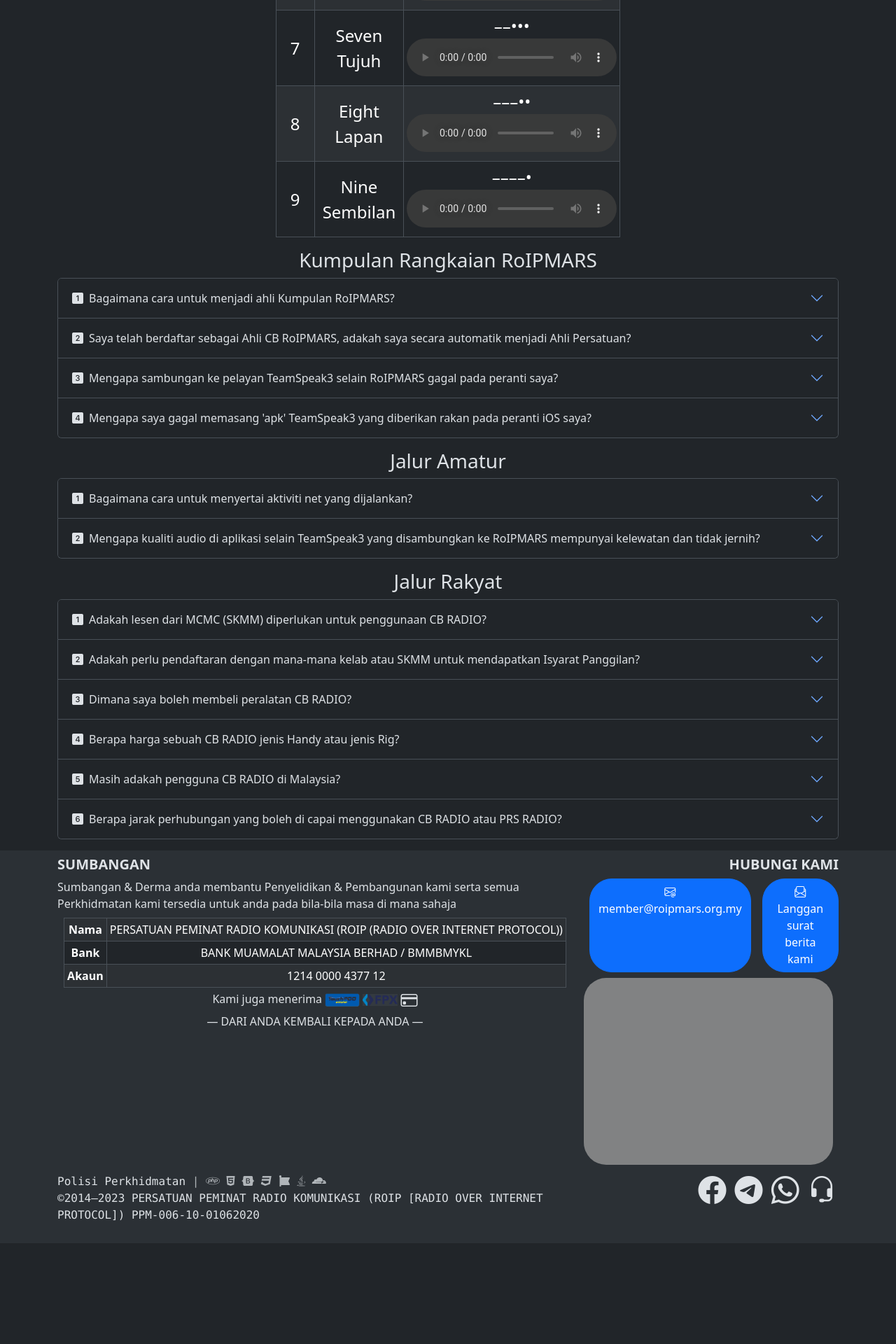
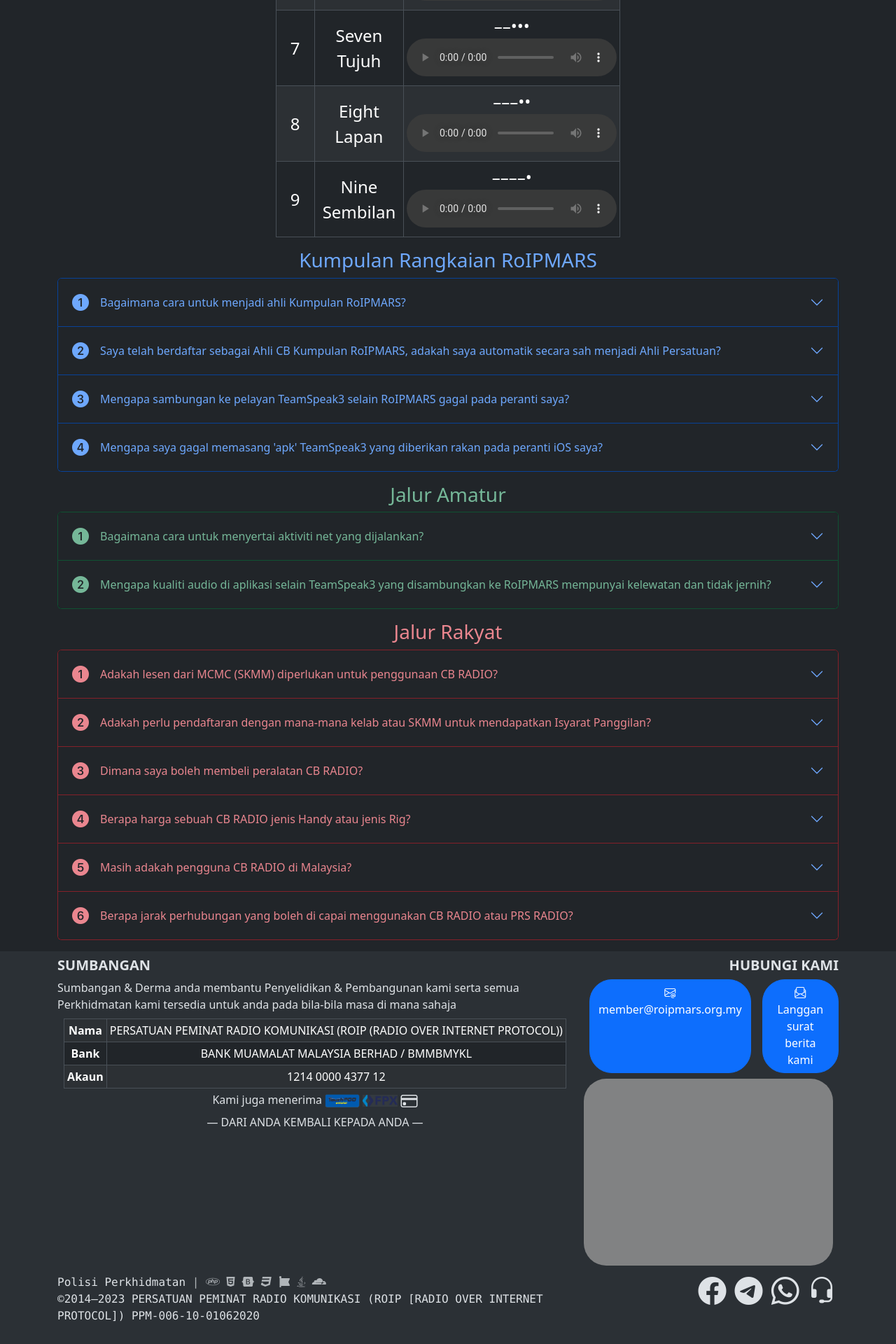
Before and after one commit to RobbiNespu/www.roipmars.org.my, a PHP site: page /faq in a window 1280 px wide. Shown: the part 3695-5615 px from the top of the page at 70% size. Before the commit the page ends 5439 px from the top, so only its background shows below. Run offline with PHP 8.4, Linux system fonts and the light colour scheme; some libraries are stand-ins or nearby versions; some web fonts are replaced; grey boxes are pictures that could not be loaded.

Commit message:
decorate

```diff
--- a/faq.php
+++ b/faq.php
@@ -147,21 +147,21 @@
     </div>
     <div class='row'>
       <div class='col-12 mb-3'>
-        <h3 class='text-capitalize text-center'>Kumpulan Rangkaian RoIPMARS</h3>
+        <h3 class='text-capitalize text-center text-primary-emphasis'>Kumpulan Rangkaian RoIPMARS</h3>
         <div class='accordion' id='accordionROIPMARSFAQ' aria-multiselectable='true'>
-          <div class='accordion-item'>
+          <div class='accordion-item border-primary-subtle bg-primary-subtle'>
             <div class='accordion-header' id='headingROIPMARS1'>
-              <button type='button' class='accordion-button collapsed' data-bs-toggle='collapse' href='#collapseROIPMARS1' aria-expanded='false' aria-controls='collapseROIPMARS1'><i class='bi-1-square-fill pe-2'></i>Bagaimana cara untuk menjadi ahli Kumpulan RoIPMARS?</button>
+              <button type='button' class='accordion-button collapsed text-primary-emphasis' data-bs-toggle='collapse' href='#collapseROIPMARS1' aria-expanded='false' aria-controls='collapseROIPMARS1'><i class='bi-1-circle-fill text-primary-emphasis fs-4 pe-3'></i>Bagaimana cara untuk menjadi ahli Kumpulan RoIPMARS?</button>
             </div>
             <div id='collapseROIPMARS1' class='accordion-collapse collapse' aria-labelledby='headingROIPMARS1' data-bs-parent='#accordionROIPMARSFAQ'>
               <div class='accordion-body'>
-                <p>Anda boleh layari laman <a href='member'>Ahli</a> dan dapatkan borang keahlian disana. Terdapat 3 kaedah pengisian borang iaitu melalui Google Form, Adobe Sign, dan fail PDF. Anda dikehendaki mengisi lengkap salah satu borang tersebut dan dikembalikan semula kepada Setiausaha bersama dengan bukti yuran pendaftaran serta dokumen tambahan yang dinyatakan pada borang tersebut.</p>
+                <p>Anda boleh layari laman <a class='text-muted' href='member'>Ahli</a> dan dapatkan borang keahlian disana. Terdapat 3 kaedah pengisian borang iaitu melalui Google Form, Adobe Sign, dan fail PDF. Anda dikehendaki mengisi lengkap salah satu borang tersebut dan dikembalikan semula kepada Setiausaha Agung Persatuan Peminat Radio Komunikasi (ROIP) bersama dengan bukti yuran pendaftaran, salinan pengenalan diri, dan sekeping gambar berukuran pasport.</p>
               </div>
             </div>
           </div>
-          <div class='accordion-item'>
+          <div class='accordion-item border-primary-subtle bg-primary-subtle'>
             <div class='accordion-header' id='headingROIPMARS2'>
-              <button type='button' class='accordion-button collapsed' data-bs-toggle='collapse' href='#collapseROIPMARS2' aria-expanded='false' aria-controls='collapseROIPMARS2'><i class='bi-2-square-fill pe-2'></i>Saya telah berdaftar sebagai Ahli CB RoIPMARS, adakah saya secara automatik menjadi Ahli Persatuan?</button>
+              <button type='button' class='accordion-button collapsed text-primary-emphasis' data-bs-toggle='collapse' href='#collapseROIPMARS2' aria-expanded='false' aria-controls='collapseROIPMARS2'><i class='bi-2-circle-fill text-primary-emphasis fs-4 pe-3'></i>Saya telah berdaftar sebagai Ahli CB Kumpulan RoIPMARS, adakah saya automatik secara sah menjadi Ahli Persatuan?</button>
             </div>
             <div id='collapseROIPMARS2' class='accordion-collapse collapse' aria-labelledby='headingROIPMARS2' data-bs-parent='#accordionROIPMARSFAQ'>
               <div class='accordion-body'>
@@ -181,7 +181,7 @@
                       <td>91DA</td>
                       <td>153DA</td>
                     </tr>
-                    <tr class='text-decoration-line-through text-body-tertiary'>
+                    <tr class='text-decoration-line-through text-body-tertiary opacity-50'>
                       <td>113KL</td>
                       <td>113PT</td>
                       <td>58SB</td>
@@ -193,9 +193,9 @@
               </div>
             </div>
           </div>
-          <div class='accordion-item'>
+          <div class='accordion-item border-primary-subtle bg-primary-subtle'>
             <div class='accordion-header' id='headingROIPMARS3'>
-              <button type='button' class='accordion-button collapsed' data-bs-toggle='collapse' href='#collapseROIPMARS3' aria-expanded='false' aria-controls='collapseROIPMARS3'><i class='bi-3-square-fill pe-2'></i>Mengapa sambungan ke pelayan TeamSpeak3 selain RoIPMARS gagal pada peranti saya?</button>
+              <button type='button' class='accordion-button collapsed text-primary-emphasis' data-bs-toggle='collapse' href='#collapseROIPMARS3' aria-expanded='false' aria-controls='collapseROIPMARS3'><i class='bi-3-circle-fill text-primary-emphasis fs-4 pe-3'></i>Mengapa sambungan ke pelayan TeamSpeak3 selain RoIPMARS gagal pada peranti saya?</button>
             </div>
             <div id='collapseROIPMARS3' class='accordion-collapse collapse' aria-labelledby='headingROIPMARS3' data-bs-parent='#accordionROIPMARSFAQ'>
               <div class='accordion-body'>
@@ -215,9 +215,9 @@
               </div>
             </div>
           </div>
-          <div class='accordion-item'>
+          <div class='accordion-item border-primary-subtle bg-primary-subtle'>
             <div class='accordion-header' id='headingROIPMARS4'>
-              <button type='button' class='accordion-button collapsed' data-bs-toggle='collapse' href='#collapseROIPMARS4' aria-expanded='false' aria-controls='collapseROIPMARS4'><i class='bi-4-square-fill pe-2'></i>Mengapa saya gagal memasang 'apk' TeamSpeak3 yang diberikan rakan pada peranti iOS saya?</button>
+              <button type='button' class='accordion-button collapsed text-primary-emphasis' data-bs-toggle='collapse' href='#collapseROIPMARS4' aria-expanded='false' aria-controls='collapseROIPMARS4'><i class='bi-4-circle-fill text-primary-emphasis fs-4 pe-3'></i>Mengapa saya gagal memasang 'apk' TeamSpeak3 yang diberikan rakan pada peranti iOS saya?</button>
             </div>
             <div id='collapseROIPMARS4' class='accordion-collapse collapse' aria-labelledby='headingROIPMARS4' data-bs-parent='#accordionROIPMARSFAQ'>
               <div class='accordion-body'>
@@ -230,21 +230,21 @@
         </div>
       </div>
       <div class='col-12 mb-3'>
-        <h3 class='text-capitalize text-center'>Jalur Amatur</h3>
+        <h3 class='text-capitalize text-center text-success-emphasis'>Jalur Amatur</h3>
         <div class='accordion' id='accordionHAMFAQ' aria-multiselectable='true'>
-          <div class='accordion-item'>
+          <div class='accordion-item border-success-subtle bg-success-subtle'>
             <div class='accordion-header' id='headingHAM1'>
-              <button type='button' class='accordion-button collapsed' data-bs-toggle='collapse' href='#collapseHAM1' aria-expanded='false' aria-controls='collapseHAM1'><i class='bi-1-square-fill pe-2'></i>Bagaimana cara untuk menyertai aktiviti net yang dijalankan?</button>
+              <button type='button' class='accordion-button collapsed text-success-emphasis' data-bs-toggle='collapse' href='#collapseHAM1' aria-expanded='false' aria-controls='collapseHAM1'><i class='bi-1-circle-fill text-success-emphasis fs-4 pe-3'></i>Bagaimana cara untuk menyertai aktiviti net yang dijalankan?</button>
             </div>
             <div id='collapseHAM1' class='accordion-collapse collapse' aria-labelledby='headingHAM1' data-bs-parent='#accordionHAMFAQ'>
               <div class='accordion-body'>
-                <p>Anda boleh dapatkan maklumat pemasangan aplikasi di <a href='howto'>Tutorial</a> dan sertai aktiviti dalam talian kami disana.</p>
+                <p>Anda boleh dapatkan maklumat pemasangan aplikasi di <a class='text-muted' href='howto'>Tutorial</a> dan sertai aktiviti dalam talian kami disana.</p>
               </div>
             </div>
           </div>
-          <div class='accordion-item'>
+          <div class='accordion-item border-success-subtle bg-success-subtle'>
             <div class='accordion-header' id='headingHAM2'>
-              <button type='button' class='accordion-button collapsed' data-bs-toggle='collapse' href='#collapseHAM2' aria-expanded='false' aria-controls='collapseHAM2'><i class='bi-2-square-fill pe-2'></i>Mengapa kualiti audio di aplikasi selain TeamSpeak3 yang disambungkan ke RoIPMARS mempunyai kelewatan dan tidak jernih?</button>
+              <button type='button' class='accordion-button collapsed text-success-emphasis' data-bs-toggle='collapse' href='#collapseHAM2' aria-expanded='false' aria-controls='collapseHAM2'><i class='bi-2-circle-fill text-success-emphasis fs-4 pe-3'></i>Mengapa kualiti audio di aplikasi selain TeamSpeak3 yang disambungkan ke RoIPMARS mempunyai kelewatan dan tidak jernih?</button>
             </div>
             <div id='collapseHAM2' class='accordion-collapse collapse' aria-labelledby='headingHAM2' data-bs-parent='#accordionHAMFAQ'>
               <div class='accordion-body'>
@@ -261,11 +261,11 @@
         </div>
       </div>
       <div class='col-12 mb-3'>
-        <h3 class='text-capitalize text-center'>Jalur Rakyat</h3>
+        <h3 class='text-capitalize text-center text-danger-emphasis'>Jalur Rakyat</h3>
         <div class='accordion' id='accordionCBFAQ' aria-multiselectable='true'>
-          <div class='accordion-item'>
+          <div class='accordion-item border-danger-subtle bg-danger-subtle'>
             <div class='accordion-header' id='headingCB1'>
-              <button type='button' class='accordion-button collapsed' data-bs-toggle='collapse' href='#collapseCB1' aria-expanded='false' aria-controls='collapseCB1'><i class='bi-1-square-fill pe-2'></i>Adakah lesen dari MCMC (SKMM) diperlukan untuk penggunaan CB RADIO?</button>
+              <button type='button' class='accordion-button collapsed text-danger-emphasis' data-bs-toggle='collapse' href='#collapseCB1' aria-expanded='false' aria-controls='collapseCB1'><i class='bi-1-circle-fill text-danger-emphasis fs-4 pe-3'></i>Adakah lesen dari MCMC (SKMM) diperlukan untuk penggunaan CB RADIO?</button>
             </div>
             <div id='collapseCB1' class='accordion-collapse collapse' aria-labelledby='headingCB1' data-bs-parent='#accordionCBFAQ'>
               <div class='accordion-body'>
@@ -275,8 +275,8 @@
                 <ol type='i'>
                   <li>26.965 MHz to 27.405 MHz</li>
                   <li>446.00625 MHz to 446.196875 MHz</li>
-                  <li class='text-decoration-line-through'>>477.0125 MHz to 477.4875 MHz</li>
-                  <li class='text-decoration-line-through'>>477.5250 MHz to 477.9875 MHz</li>
+                  <li class='text-decoration-line-through opacity-25'>>477.0125 MHz to 477.4875 MHz</li>
+                  <li class='text-decoration-line-through opacity-25'>>477.5250 MHz to 477.9875 MHz</li>
                 </ol>
                 <p class='h5'>Tugasan kelas</p>
                 <p>Tugasan kelas ini memberikan hak kepada mana-mana orang untuk mengendalikan peranti PRS tertakluk kepada:</p>
@@ -287,9 +287,9 @@
               </div>
             </div>
           </div>
-          <div class='accordion-item'>
+          <div class='accordion-item border-danger-subtle bg-danger-subtle'>
             <div class='accordion-header' id='headingCB2'>
-              <button type='button' class='accordion-button collapsed' data-bs-toggle='collapse' href='#collapseCB2' aria-expanded='false' aria-controls='collapseCB2'><i class='bi-2-square-fill pe-2'></i>Adakah perlu pendaftaran dengan mana-mana kelab atau SKMM untuk mendapatkan Isyarat Panggilan?</button>
+              <button type='button' class='accordion-button collapsed text-danger-emphasis' data-bs-toggle='collapse' href='#collapseCB2' aria-expanded='false' aria-controls='collapseCB2'><i class='bi-2-circle-fill text-danger-emphasis fs-4 pe-3'></i>Adakah perlu pendaftaran dengan mana-mana kelab atau SKMM untuk mendapatkan Isyarat Panggilan?</button>
             </div>
             <div id='collapseCB2' class='accordion-collapse collapse' aria-labelledby='headingCB2' data-bs-parent='#accordionCBFAQ'>
               <div class='accordion-body'>
@@ -301,9 +301,9 @@
               </div>
             </div>
           </div>
-          <div class='accordion-item'>
+          <div class='accordion-item border-danger-subtle bg-danger-subtle'>
             <div class='accordion-header' id='headingCB3'>
-              <button type='button' class='accordion-button collapsed' data-bs-toggle='collapse' href='#collapseCB3' aria-expanded='false' aria-controls='collapseCB3'><i class='bi-3-square-fill pe-2'></i>Dimana saya boleh membeli peralatan CB RADIO?</button>
+              <button type='button' class='accordion-button collapsed text-danger-emphasis' data-bs-toggle='collapse' href='#collapseCB3' aria-expanded='false' aria-controls='collapseCB3'><i class='bi-3-circle-fill text-danger-emphasis fs-4 pe-3'></i>Dimana saya boleh membeli peralatan CB RADIO?</button>
             </div>
             <div id='collapseCB3' class='accordion-collapse collapse' aria-labelledby='headingCB3' data-bs-parent='#accordionCBFAQ'>
               <div class='accordion-body'>
@@ -311,9 +311,9 @@
               </div>
             </div>
           </div>
-          <div class='accordion-item'>
+          <div class='accordion-item border-danger-subtle bg-danger-subtle'>
             <div class='accordion-header' id='headingCB4'>
-              <button type='button' class='accordion-button collapsed' data-bs-toggle='collapse' href='#collapseCB4' aria-expanded='false' aria-controls='collapseCB4'><i class='bi-4-square-fill pe-2'></i>Berapa harga sebuah CB RADIO jenis Handy atau jenis Rig?</a>
+              <button type='button' class='accordion-button collapsed text-danger-emphasis' data-bs-toggle='collapse' href='#collapseCB4' aria-expanded='false' aria-controls='collapseCB4'><i class='bi-4-circle-fill text-danger-emphasis fs-4 pe-3'></i>Berapa harga sebuah CB RADIO jenis Handy atau jenis Rig?</a>
             </div>
             <div id='collapseCB4' class='accordion-collapse collapse' aria-labelledby='headingCB4' data-bs-parent='#accordionCBFAQ'>
               <div class='accordion-body'>
@@ -321,9 +321,9 @@
               </div>
             </div>
           </div>
-          <div class='accordion-item'>
+          <div class='accordion-item border-danger-subtle bg-danger-subtle'>
             <div class='accordion-header' id='headingCB5'>
-              <button type='button' class='accordion-button collapsed' data-bs-toggle='collapse' href='#collapseCB5' aria-expanded='false' aria-controls='collapseCB5'><i class='bi-5-square-fill pe-2'></i>Masih adakah pengguna CB RADIO di Malaysia?</button>
+              <button type='button' class='accordion-button collapsed text-danger-emphasis' data-bs-toggle='collapse' href='#collapseCB5' aria-expanded='false' aria-controls='collapseCB5'><i class='bi-5-circle-fill text-danger-emphasis fs-4 pe-3'></i>Masih adakah pengguna CB RADIO di Malaysia?</button>
             </div>
             <div id='collapseCB5' class='accordion-collapse collapse' aria-labelledby='headingCB5' data-bs-parent='#accordionCBFAQ'>
               <div class='accordion-body'>
@@ -345,9 +345,9 @@
               </div>
             </div>
           </div>
-          <div class='accordion-item'>
+          <div class='accordion-item border-danger-subtle bg-danger-subtle'>
             <div class='accordion-header' id='headingCB6'>
-              <button type='button' class='accordion-button collapsed' data-bs-toggle='collapse' href='#collapseCB6' aria-expanded='false' aria-controls='collapseCB6'><i class='bi-6-square-fill pe-2'></i>Berapa jarak perhubungan yang boleh di capai menggunakan CB RADIO atau PRS RADIO?</button>
+              <button type='button' class='accordion-button collapsed text-danger-emphasis' data-bs-toggle='collapse' href='#collapseCB6' aria-expanded='false' aria-controls='collapseCB6'><i class='bi-6-circle-fill text-danger-emphasis fs-4 pe-3'></i>Berapa jarak perhubungan yang boleh di capai menggunakan CB RADIO atau PRS RADIO?</button>
             </div>
             <div id='collapseCB6' class='accordion-collapse collapse' aria-labelledby='headingCB6' data-bs-parent='#accordionCBFAQ'>
               <div class='accordion-body'>
```
